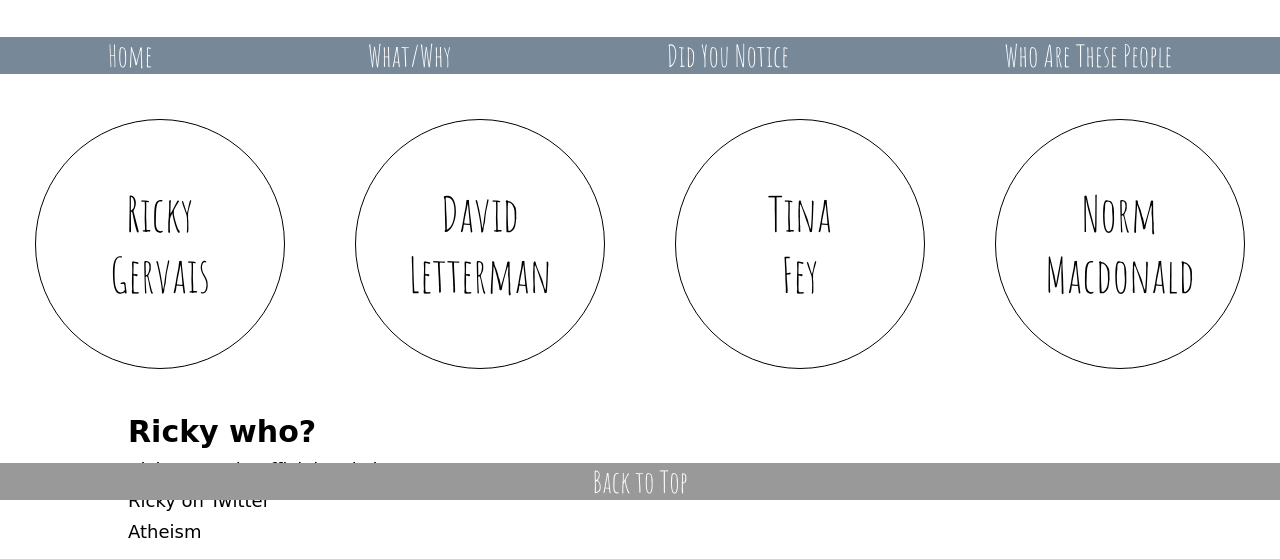
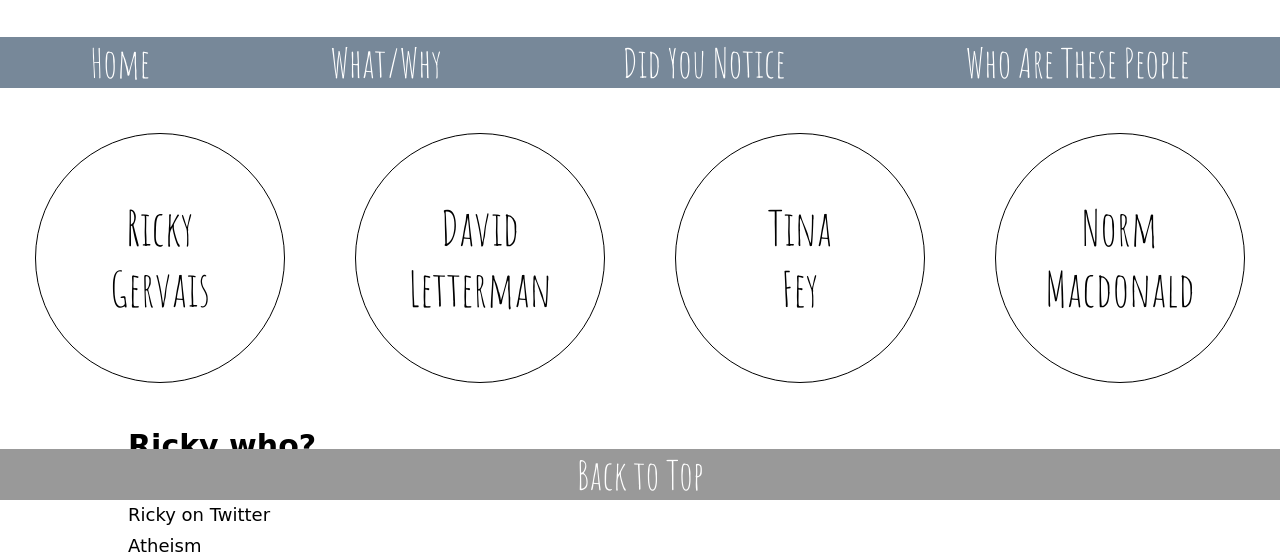
Before and after one commit to stephkuroda/did-you-ever-notice, a plain HTML site: page who.html in a window 1280 px wide. Shown: the part 300-859 px from the top of the page. Drawn offline with Linux system fonts and the light colour scheme; a web font is replaced by a local one.

Commit message:
updated nav, footer, logo attribute

```diff
--- a/css/style.css
+++ b/css/style.css
@@ -17,7 +17,7 @@ nav {
     flex-direction: row;
     margin: 40px 0px;
     align-items: center;
-    font-size: 30px;
+    font-size: 40px;
 }
 
 
@@ -64,7 +64,7 @@ footer {
     justify-content: center;
     background-color: rgb(153, 153, 153);
     color: rgb(0, 0, 0);
-    font-size: 30px;
+    font-size: 40px;
     font-family: 'Amatic SC', cursive;
     position: fixed;
     width: 100vw;
```
Also changed, not shown: index.html (+1 -1 lines).
